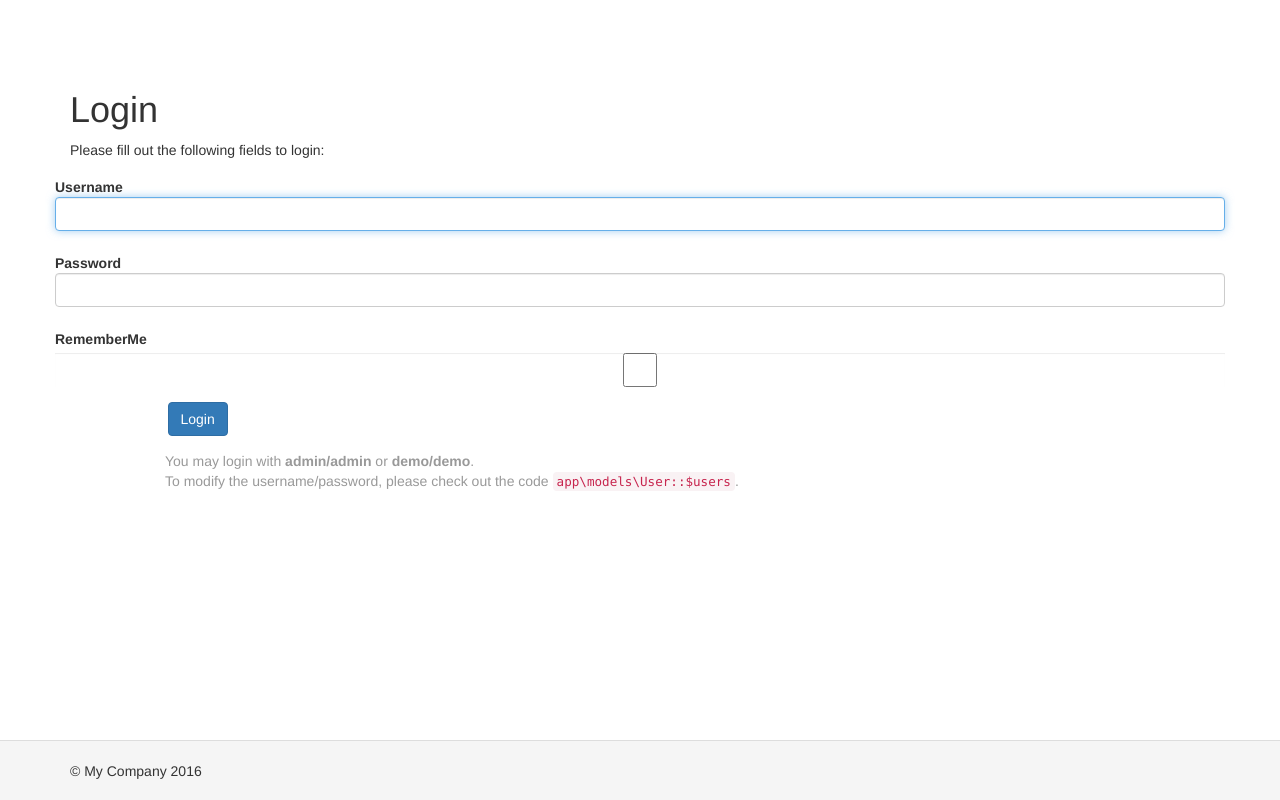
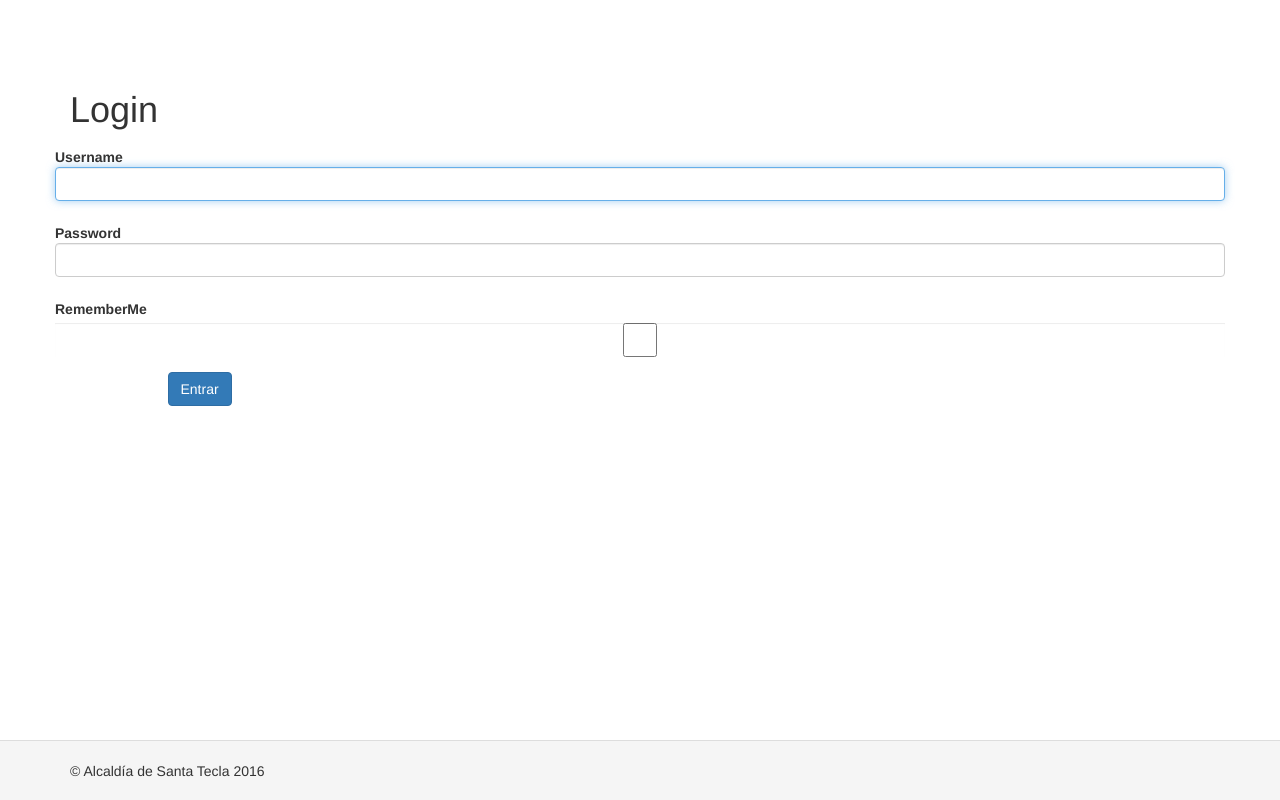
Before and after one commit to camposed/proyectoasi2, a Yii app: template views/site/login.php in a window 1280 px wide. Run offline with PHP 8.4 and a stand-in for Yii, Linux system fonts and the light colour scheme; the template is opened without the code that fills it, so the values that code supplies are empty; form fields are guessed from the names that the template uses; some libraries are stand-ins or nearby versions.

Commit message:
Cambios para el logeo

```diff
--- a/views/layouts/main.php
+++ b/views/layouts/main.php
@@ -27,7 +27,7 @@ AppAsset::register($this);
 <div class="wrap">
     <?php
     NavBar::begin([
-        'brandLabel' => 'My Company',
+        'brandLabel' => 'Sistema Informático de la Alcaldía de Santa Tecla',
         'brandUrl' => Yii::$app->homeUrl,
         'options' => [
             'class' => 'navbar-inverse navbar-fixed-top',
@@ -66,7 +66,7 @@ AppAsset::register($this);
 
 <footer class="footer">
     <div class="container">
-        <p class="pull-left">&copy; My Company <?= date('Y') ?></p>
+        <p class="pull-left">&copy; Alcaldía de Santa Tecla <?= date('Y') ?></p>
 
         <p class="pull-right"><?= Yii::powered() ?></p>
     </div>
--- a/views/site/login.php
+++ b/views/site/login.php
@@ -13,7 +13,7 @@ $this->params['breadcrumbs'][] = $this->title;
 <div class="site-login">
     <h1><?= Html::encode($this->title) ?></h1>
 
-    <p>Please fill out the following fields to login:</p>
+    <!-- <p>Please fill out the following fields to login:</p> -->
 
     <?php $form = ActiveForm::begin([
         'id' => 'login-form',
@@ -25,23 +25,22 @@ $this->params['breadcrumbs'][] = $this->title;
     ]); ?>
 
         <?= $form->field($model, 'username')->textInput(['autofocus' => true]) ?>
-
         <?= $form->field($model, 'password')->passwordInput() ?>
-
         <?= $form->field($model, 'rememberMe')->checkbox([
             'template' => "<div class=\"col-lg-offset-1 col-lg-3\">{input} {label}</div>\n<div class=\"col-lg-8\">{error}</div>",
         ]) ?>
 
         <div class="form-group">
             <div class="col-lg-offset-1 col-lg-11">
-                <?= Html::submitButton('Login', ['class' => 'btn btn-primary', 'name' => 'login-button']) ?>
+                <?= Html::submitButton('Entrar', ['class' => 'btn btn-primary', 'name' => 'login-button']) ?>
             </div>
         </div>
 
     <?php ActiveForm::end(); ?>
 
     <div class="col-lg-offset-1" style="color:#999;">
-        You may login with <strong>admin/admin</strong> or <strong>demo/demo</strong>.<br>
+       <!-- You may login with <strong>admin/admin</strong> or <strong>demo/demo</strong>.<br>
         To modify the username/password, please check out the code <code>app\models\User::$users</code>.
+        -->
     </div>
 </div>
```
Also changed, not shown: controllers/SiteController.php (+9 -0 lines), models/LoginForm.php (+18 -2 lines).
